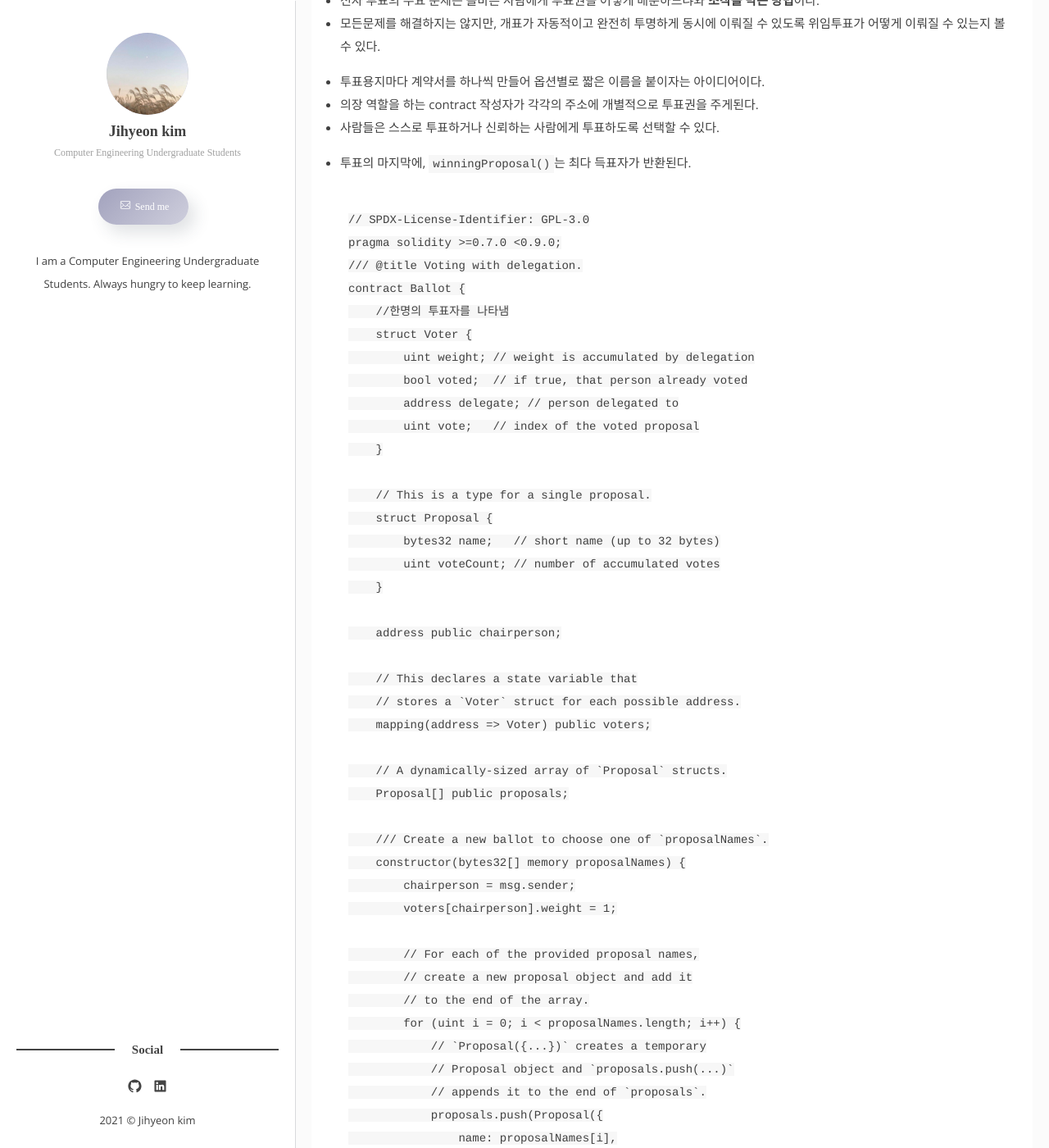
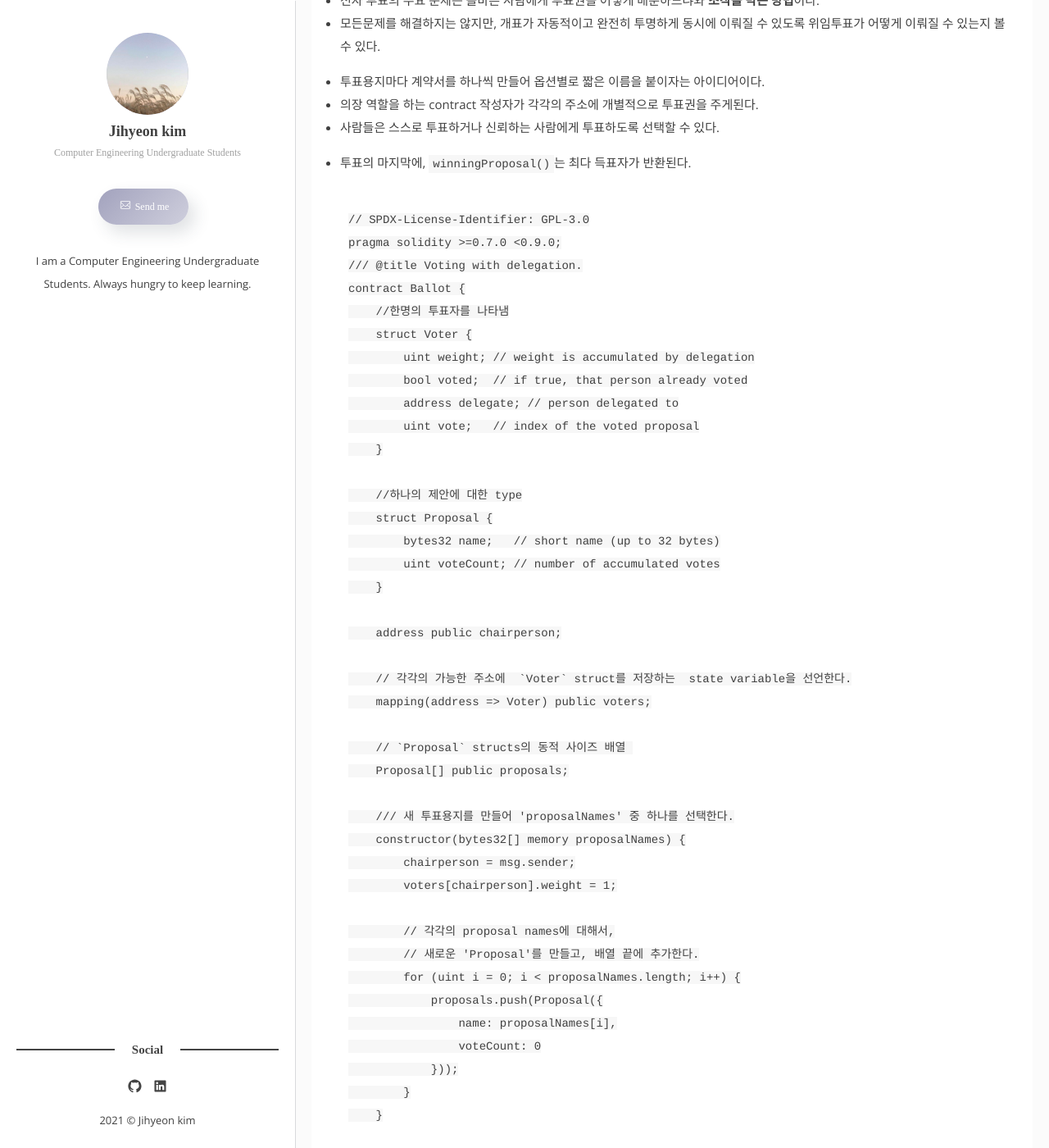
Before and after one commit to kimjihyeon99/kimjihyeon99.github.io, a Jekyll site: the page built from _posts/2021-06-01-[Solidity] Solidity by Example.markdown, in a window 1280 px wide and 1400 px high, scrolled down 813 px. Shown: the whole window at 82% size. Built offline with Jekyll 4.4.1, drawn with Linux system fonts in a browser that asks for light colours; some web fonts are replaced; comment, search, counter and statistics services are not loaded; some of the changed text lies outside the part shown.

Commit message:
Update 2021-06-01-[Solidity] Solidity by Example.markdown

```diff
--- a/_posts/2021-06-01-[Solidity] Solidity by Example.markdown
+++ b/_posts/2021-06-01-[Solidity] Solidity by Example.markdown
@@ -36,7 +36,7 @@ contract Ballot {
         uint vote;   // index of the voted proposal
     }
 
-    // This is a type for a single proposal.
+    //하나의 제안에 대한 type
     struct Proposal {
         bytes32 name;   // short name (up to 32 bytes)
         uint voteCount; // number of accumulated votes
@@ -44,25 +44,20 @@ contract Ballot {
 
     address public chairperson;
 
-    // This declares a state variable that
-    // stores a `Voter` struct for each possible address.
+    // 각각의 가능한 주소에  `Voter` struct를 저장하는  state variable을 선언한다.
     mapping(address => Voter) public voters;
 
-    // A dynamically-sized array of `Proposal` structs.
+    // `Proposal` structs의 동적 사이즈 배열
     Proposal[] public proposals;
 
-    /// Create a new ballot to choose one of `proposalNames`.
+    /// 새 투표용지를 만들어 'proposalNames' 중 하나를 선택한다.
     constructor(bytes32[] memory proposalNames) {
         chairperson = msg.sender;
         voters[chairperson].weight = 1;
 
-        // For each of the provided proposal names,
-        // create a new proposal object and add it
-        // to the end of the array.
+        // 각각의 proposal names에 대해서,
+        // 새로운 'Proposal'를 만들고, 배열 끝에 추가한다.
         for (uint i = 0; i < proposalNames.length; i++) {
-            // `Proposal({...})` creates a temporary
-            // Proposal object and `proposals.push(...)`
-            // appends it to the end of `proposals`.
             proposals.push(Proposal({
                 name: proposalNames[i],
                 voteCount: 0
@@ -70,8 +65,9 @@ contract Ballot {
         }
     }
 
-    // Give `voter` the right to vote on this ballot.
-    // May only be called by `chairperson`.
+
+    // '투표자'에게 이 투표권을 준다.
+    // `chairperson`만 이 함수를 호출 할 수 있다.
     function giveRightToVote(address voter) public {
         // If the first argument of `require` evaluates
         // to `false`, execution terminates and all
@@ -83,6 +79,7 @@ contract Ballot {
         // functions are called correctly.
         // As a second argument, you can also provide an
         // explanation about what went wrong.
+        //
         require(
             msg.sender == chairperson,
             "Only chairperson can give right to vote."
```
